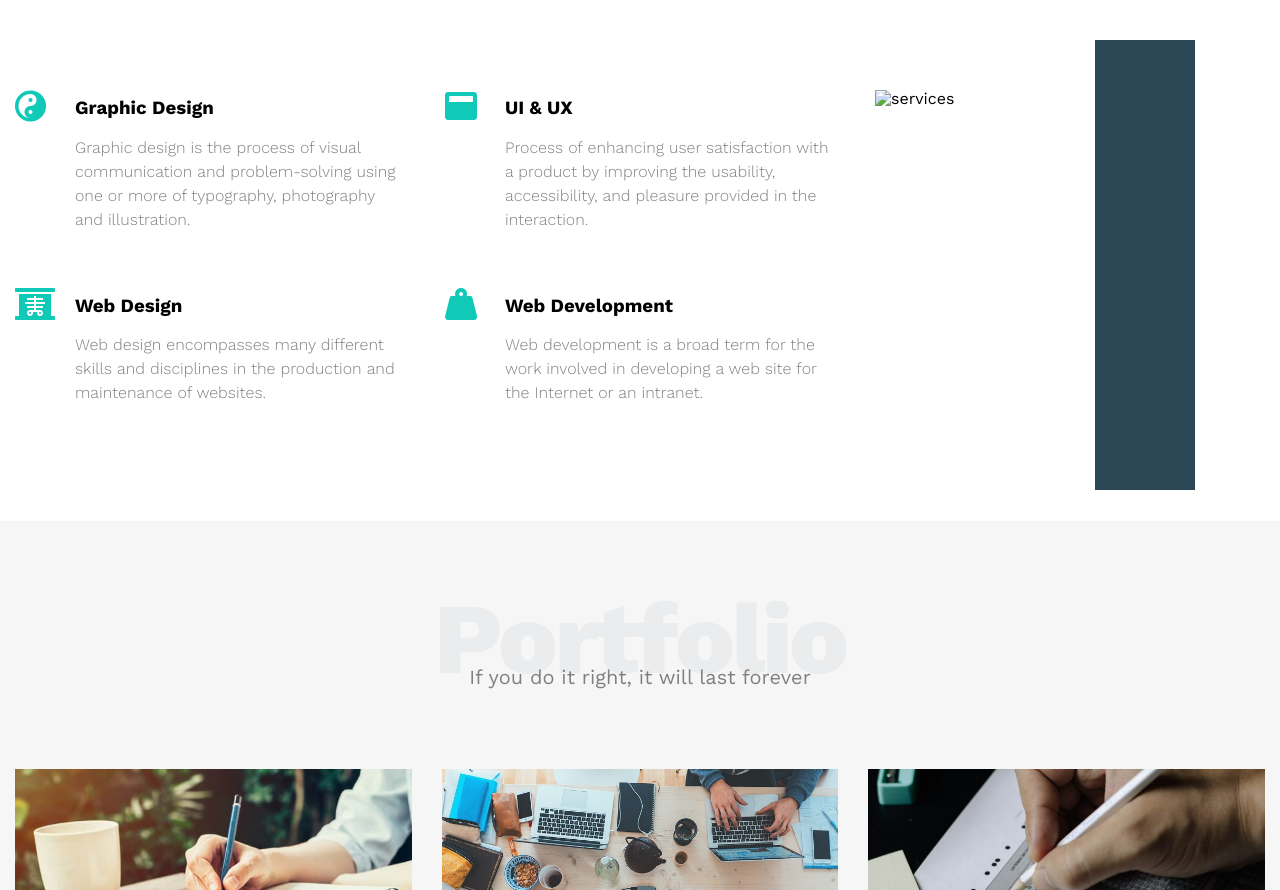
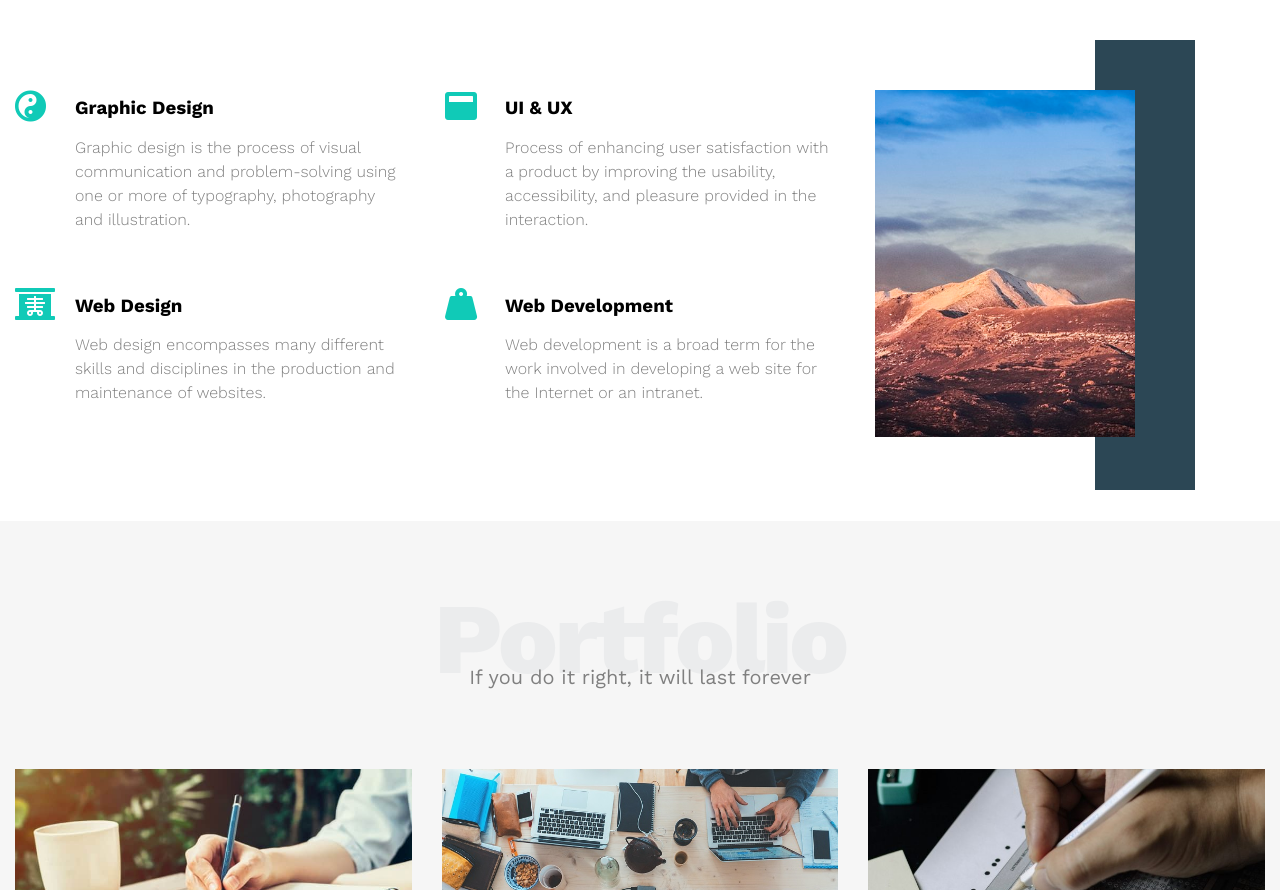
Before and after one commit to FadiaSaied/HTML-CSS-Template_One, a plain HTML site: page index.html in a window 1280 px wide. Shown: the part 1322-2212 px from the top of the page. Drawn offline with nearby package versions, Linux system fonts and the light colour scheme; the site is published under a folder, as on GitHub Pages, so addresses that start at the root find nothing.

Commit message:
template_one

```diff
--- a/CSS/leon.css
+++ b/CSS/leon.css
@@ -33,6 +33,9 @@ body {
   font-family: "Work Sans", sans-serif;
 }
 
+html {
+  scroll-behavior: smooth;
+}
 .container {
   padding-left: 15px;
   padding-right: 15px;
--- a/index.html
+++ b/index.html
@@ -138,7 +138,7 @@
           <!-- start third column -->
           <div class="col">
             <div class="service-image">
-              <img src="/Images/services.jpg" alt="services" />
+              <img src="Images/services.jpg" alt="services" />
             </div>
           </div>
           <!-- end third column -->
```
